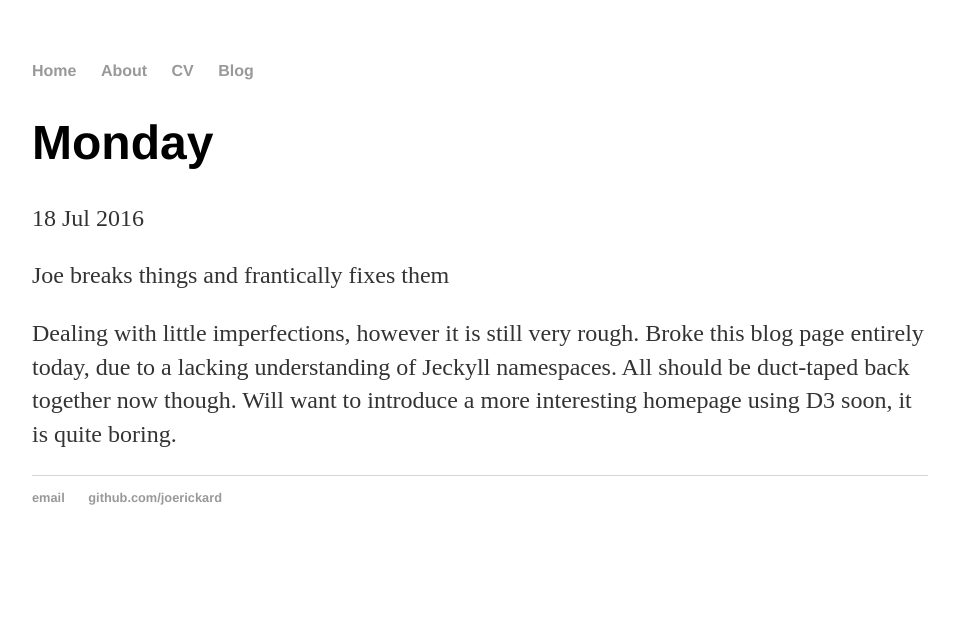
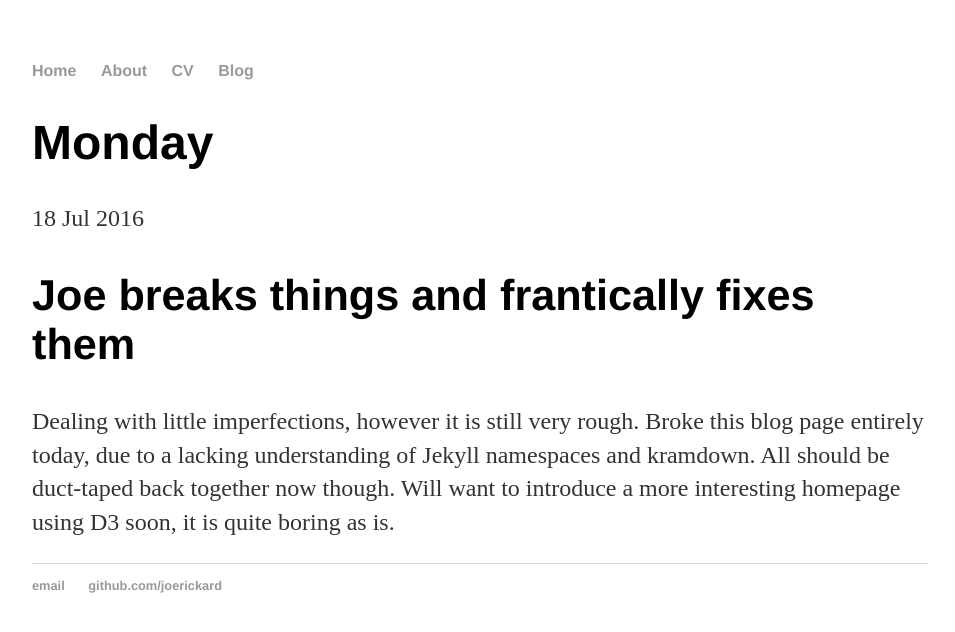
Before and after one commit to joerickard/personalWebsite, a Jekyll site: the page built from _posts/2016-07-18-Monday.md, in a window 1280 px wide. Shown: the top 632 px of the page, without its empty margins (160-1115 px from the left). Built offline with Jekyll 4.4.1, drawn with Linux system fonts in a browser that asks for light colours.

Commit message:
Update 2016-07-18-Monday.md

```diff
--- a/_posts/2016-07-18-Monday.md
+++ b/_posts/2016-07-18-Monday.md
@@ -4,5 +4,5 @@
 date: 2016/07/18
 ---
 Joe breaks things and frantically fixes them
-
-Dealing with little imperfections, however it is still very rough. Broke this blog page entirely today, due to a lacking understanding of Jeckyll namespaces. All should be duct-taped back together now though. Will want to introduce a more interesting homepage using D3 soon, it is quite boring.
+---
+Dealing with little imperfections, however it is still very rough. Broke this blog page entirely today, due to a lacking understanding of Jekyll namespaces and kramdown. All should be duct-taped back together now though. Will want to introduce a more interesting homepage using D3 soon, it is quite boring as is.
```
